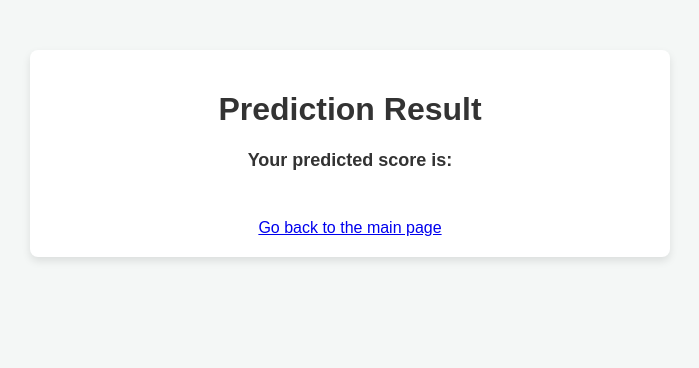
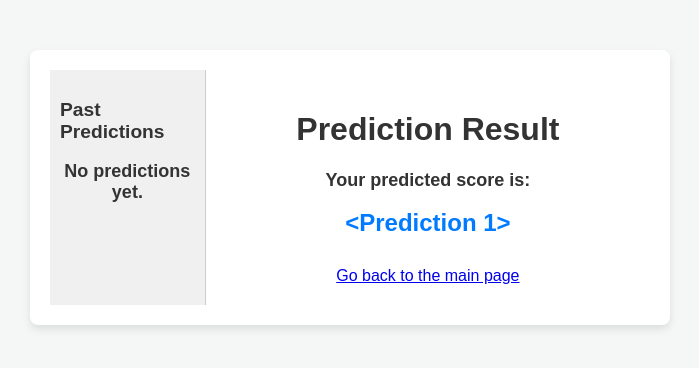
Before and after one commit to cc81972/Predict-a-score, a Flask app: template flask_model_deployment/templates/results.html in a window 1280 px wide. Shown: the top 368 px of the page, without its empty margins (290-989 px from the left). Run offline with Flask 3, Linux system fonts and the light colour scheme; the template is opened without the code that fills it: values that come from a table or form of the project are taken from there, others are empty; parts of the project's set-up code (start-up, migrations or seed data) failed here and were passed over; some libraries are stand-ins or nearby versions.

Commit message:
preparing to deploy

```diff
--- a/flask_model_deployment/app.py
+++ b/flask_model_deployment/app.py
@@ -1,40 +1,91 @@
-from flask import Flask, render_template, request
+from flask import Flask, render_template, request, session
 import numpy as np
 from tensorflow.keras.models import load_model
-from joblib import load  # Replace with your machine learning model import
+from joblib import load
+from flask_sqlalchemy import SQLAlchemy
+import secrets
+from flask_admin import Admin
+from flask_admin.contrib.sqla import ModelView
+from datetime import datetime, timedelta
 
 app = Flask(__name__)
+app.config['SQLALCHEMY_DATABASE_URI'] = 'sqlite:///students.db'  # Replace with MySQL URL for MySQL
+app.config['SQLALCHEMY_TRACK_MODIFICATIONS'] = False
+db = SQLAlchemy(app)
+app.secret_key = secrets.token_hex(16)
+admin = Admin(app, name='Database Admin', template_mode='bootstrap3')
 
-# Load your pre-trained machine learning model here
-model = load_model('../neuralnetwork')  # Replace with your model loading logic
+class Prediction(db.Model):
+    id = db.Column(db.Integer, primary_key=True)  # Auto-incrementing ID
+    hours_studied = db.Column(db.Float, nullable=False)
+    hours_attendance = db.Column(db.Float, nullable=False)
+    previous_score = db.Column(db.Float, nullable=False)
+    tutoring_sessions = db.Column(db.Float, nullable=False)
+    predicted_score = db.Column(db.Float, nullable=False)
+    timestamp = datetime.now()
+
+# Create the database tables (run this once)
+with app.app_context():
+    db.create_all()
+
+admin.add_view(ModelView(Prediction, db.session))
+model = load_model('../neuralnetwork')  # neural network
 scaler = load('../scaler.pkl')
 
 @app.route("/")
 def index():
-    return render_template("index.html")
+    predictions = session.get('predictions', [])  # Retrieve predictions from the session
+    return render_template("index.html", predictions=predictions)
 
 @app.route("/predict", methods=["POST"])
 def predict():
     if request.method == "POST":
-        # Get user input from the form
+        # Get user input
         input1 = float(request.form.get("input1"))
         input2 = float(request.form.get("input2"))
         input3 = float(request.form.get("input3"))
         input4 = float(request.form.get("input4"))
         input_data = np.array([[input1, input2, input3, input4]])
-        # Preprocess the input data for your model (if needed)
-        # ... your data preprocessing code here ...
+
+        # Preprocess and predict
         preprocessed_data = scaler.transform(input_data)
-        # Make prediction using your model
-        prediction = model.predict(preprocessed_data)  # Assuming a list input
+        prediction = model.predict(preprocessed_data)
+        predicted_class = round(prediction[0][0])
 
-        # Format the prediction for display
-        predicted_class = round(prediction[0][0])  # Assuming single class output
+        # Save to session
+        if 'predictions' not in session:
+            session['predictions'] = []
+        session['predictions'].append({
+            'hours_studied': input1,
+            'attendance': input2,
+            'prev_score': input3,
+            'tutoring_sessions': input4,
+            'predicted_scores' : predicted_class
+        })
+        session.modified = True
+        # Storing to sql database
+        new_prediction = Prediction(
+            hours_studied=input1,
+            hours_attendance=input2,
+            previous_score=input3,
+            tutoring_sessions=input4,
+            predicted_score=predicted_class
+        )
+        db.session.add(new_prediction)
+        db.session.commit()
 
-        return render_template("results.html", prediction=predicted_class)
+        cutoff_date = datetime.now() - timedelta(days=30)
+        Prediction.query.filter(Prediction.timestamp < cutoff_date).delete()
+        db.session.commit()
 
-    else:
-        return "Something went wrong. Please try again."
+        return render_template(
+            "results.html",
+            prediction=predicted_class,
+            past_predictions=session['predictions']
+        )
+
+
+
 
 if __name__ == "__main__":
     app.run(debug=True)
--- /dev/null
+++ b/flask_model_deployment/runtime.txt
@@ -0,0 +1 @@
+python-3.10
--- a/flask_model_deployment/static/styles.css
+++ b/flask_model_deployment/static/styles.css
@@ -100,3 +100,39 @@
     box-sizing: border-box;     /* Ensure padding and border are included in the width */
     font-size: 16px;             /* Input text size */
 }
+
+.container {
+    display: flex;
+}
+
+.sidebar {
+    width: 25%;
+    padding: 10px;
+    background-color: #f0f0f0;
+    border-right: 1px solid #ccc;
+}
+
+.main-content {
+    width: 75%;
+    padding: 20px;
+}
+
+.sidebar h3 {
+    font-size: 1.2em;
+    margin-bottom: 10px;
+}
+
+.sidebar ul {
+    list-style-type: none;
+    padding: 0;
+}
+
+.sidebar ul li {
+    margin-bottom: 10px;
+}
+
+.prediction-result {
+    font-size: 1.5em;
+    color: #2a9d8f;
+    font-weight: bold;
+}
--- a/flask_model_deployment/templates/results.html
+++ b/flask_model_deployment/templates/results.html
@@ -3,17 +3,37 @@
 <head>
     <meta charset="UTF-8">
     <meta name="viewport" content="width=device-width, initial-scale=1.0">
+    <title>Prediction Result</title>
     <link rel="stylesheet" href="{{ url_for('static', filename='styles.css') }}">
-    <title>Prediction Result</title>
 </head>
 <body>
     <div class="container">
-        <h1>Prediction Result</h1>
-        <p>Your predicted score is: </p>
-        <div class="prediction-result"><strong>{{ prediction }}</strong></div>
+        <div class="sidebar">
+            <h3>Past Predictions</h3>
+            {% if past_predictions %}
+                <ul>
+                    {% for prediction in past_predictions %}
+                        <li>
+                            <strong>Score:</strong> {{ prediction['predicted_scores'] }}<br>
+                            <small>Hours Studied: {{ prediction['hours_studied'] }},
+                            Attendance: {{ prediction['attendance'] }},
+                            Previous Score: {{ prediction['prev_score'] }},
+                            Tutoring: {{ prediction['tutoring_sessions'] }}</small>
+                        </li>
+                    {% endfor %}
+                </ul>
+            {% else %}
+                <p>No predictions yet.</p>
+            {% endif %}
+        </div>
 
-        <!-- Add a link to return to the home page -->
-        <a href="/" class="btn">Go back to the main page</a>
+        <div class="main-content">
+            <h1>Prediction Result</h1>
+            <p>Your predicted score is:</p>
+            <div class="prediction-result"><strong>{{ prediction }}</strong></div>
+
+            <a href="/" class="btn">Go back to the main page</a>
+        </div>
     </div>
 </body>
 </html>
```
Also changed, not shown: flask_model_deployment/requirements.txt (added, +10 -0 lines), flask_model_deployment/templates/index.html (+24 -18 lines), flask_model_deployment/instance/students.db (added), 3 other files.
